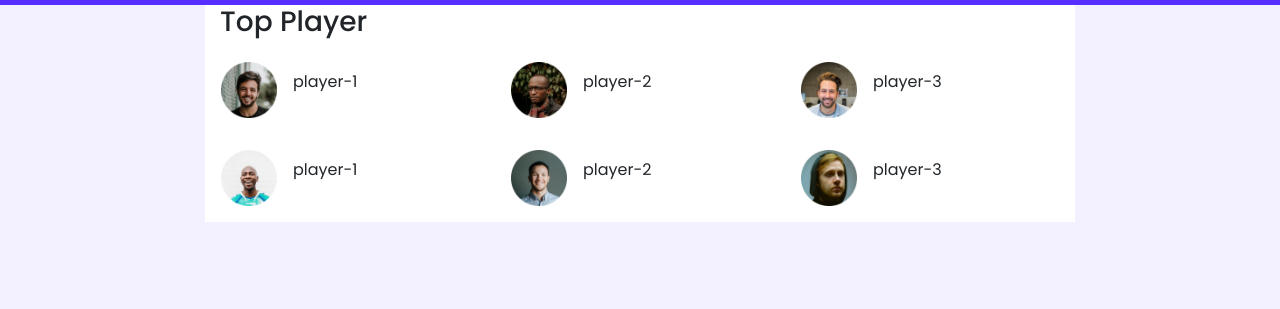
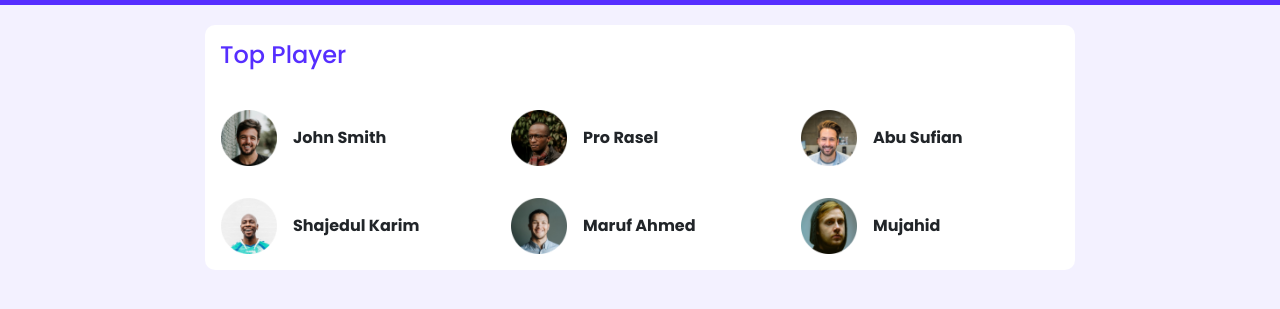
Before and after one commit to asifrkabir/leader-board-website, a plain HTML site: page index.html in a window 1280 px wide. Shown: the part 71-380 px from the top of the page. Drawn offline with nearby package versions, Linux system fonts and the light colour scheme.

Commit message:
ttop-player done

```diff
--- a/index.html
+++ b/index.html
@@ -13,6 +13,9 @@
 </head>
 
 <body>
+
+  <!-- Header -->
+
   <header>
     <nav class="navbar navbar-expand-lg navbar-dark bg-transparent">
       <a class="navbar-brand" href="#"><img class="brand-logo" src="images/Icon/icon1.png" alt=""><span
@@ -40,33 +43,38 @@
     </nav>
   </header>
 
+  <!-- Main -->
+
   <main class="mx-auto">
+
+    <!-- Top-Player -->
+
     <section class="container-fluid top-player">
-      <h3>Top Player</h3>
+      <h4 class="pt-3 pb-3 section-heading">Top Player</h4>
       <div class="row">
         <div class="col-md-4 col-sm-6 player p-3  d-flex align-items-center">
           <img src="images/Image/profile/profile1.png" alt="">
-          <p class="player-name pl-3">player-1</p>
+          <p class="player-name pl-3">John Smith</p>
         </div>
         <div class="col-md-4 col-sm-6 player p-3  d-flex align-items-center">
           <img src="images/Image/profile/profile2.png" alt="">
-          <p class="player-name pl-3">player-2</p>
+          <p class="player-name pl-3">Pro Rasel</p>
         </div>
         <div class="col-md-4 col-sm-6 player p-3  d-flex align-items-center">
           <img src="images/Image/profile/profile3.png" alt="">
-          <p class="player-name pl-3">player-3</p>
+          <p class="player-name pl-3">Abu Sufian</p>
         </div>
         <div class="col-md-4 col-sm-6 player p-3  d-flex align-items-center">
           <img src="images/Image/profile/profile4.png" alt="">
-          <p class="player-name pl-3">player-1</p>
+          <p class="player-name pl-3">Shajedul Karim</p>
         </div>
         <div class="col-md-4 col-sm-6 player p-3  d-flex align-items-center">
           <img src="images/Image/profile/profile5.png" alt="">
-          <p class="player-name pl-3">player-2</p>
+          <p class="player-name pl-3">Maruf Ahmed</p>
         </div>
         <div class="col-md-4 col-sm-6 player p-3  d-flex align-items-center">
           <img src="images/Image/profile/profile6.png" alt="">
-          <p class="player-name pl-3">player-3</p>
+          <p class="player-name pl-3">Mujahid</p>
         </div>
     </section>
   </main>
--- a/styles/style.css
+++ b/styles/style.css
@@ -1,6 +1,11 @@
 body{
     background-color: #F3F1FF;
     font-family: 'Poppins', sans-serif;
+}
+
+section{
+    margin-top: 20px;
+    border-radius: 10px;
 }
 
 main{
@@ -9,6 +14,10 @@ main{
 
 header{
     background-color: #562EFF;
+}
+
+.section-heading{
+    color: #562EFF;
 }
 
 .navbar{
@@ -31,3 +40,8 @@ header{
 .player img{
     width: 56px;
 }
+
+.player .player-name{
+    font-weight: bold;
+    margin: auto 0;
+}
```
